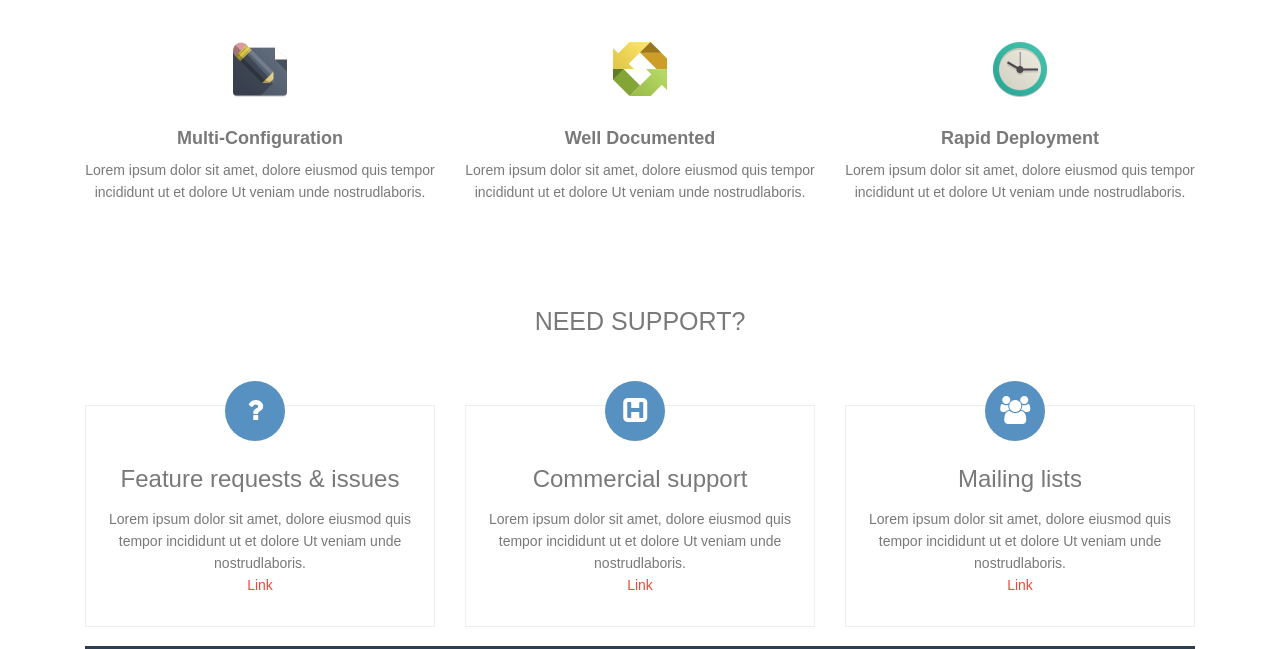
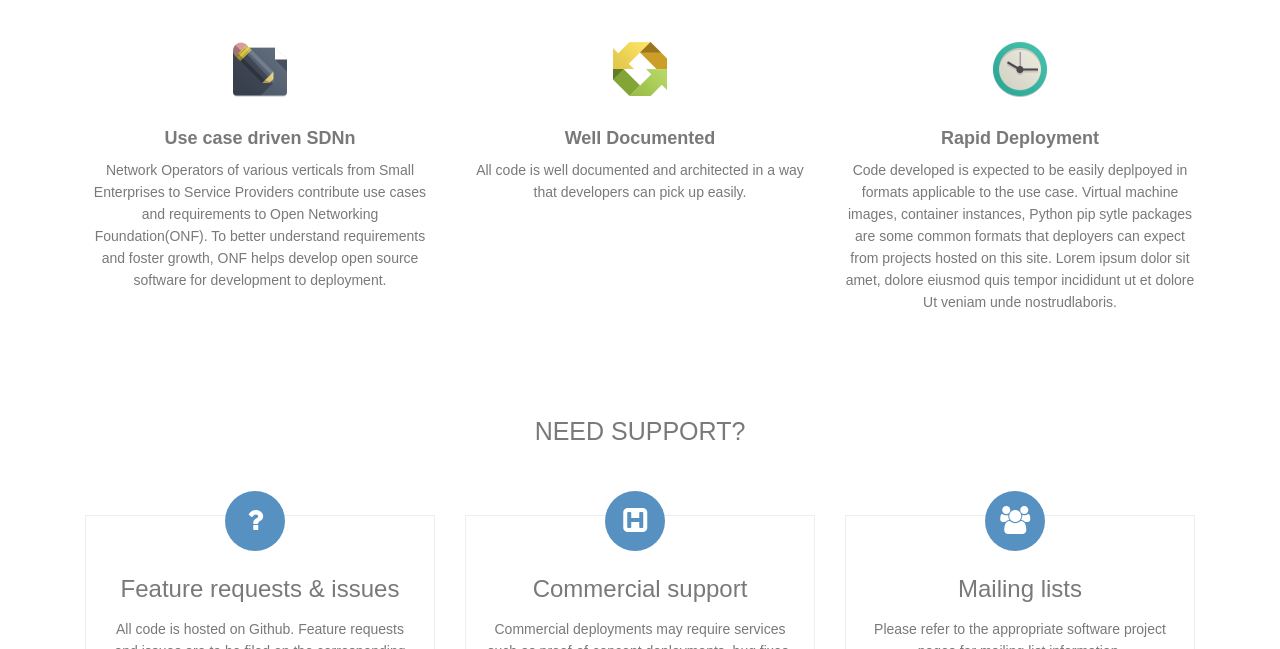
Before and after one commit to onfsdn/onfsdn.github.io, a plain HTML site: page index.html in a window 1280 px wide. Shown: the part 790-1439 px from the top of the page. Drawn offline with Linux system fonts and the light colour scheme.

Commit message:
content updated

```diff
--- a/index.html
+++ b/index.html
@@ -174,11 +174,11 @@
 
                 </em>
                 <h4>
-                  <b>Multi-Configuration</b>
+                  <b>Use case driven SDNn</b>
                 </h4>
               </div>
               <p class="text-center">
-                Lorem ipsum dolor sit amet, dolore eiusmod quis tempor incididunt ut et dolore Ut veniam unde nostrudlaboris.
+             Network Operators of various verticals from Small Enterprises to Service Providers contribute use cases and requirements to Open Networking Foundation(ONF).  To better understand requirements and foster growth, ONF helps develop open source software for development to deployment.
               </p>
             </div>
             <div class="col-md-4 col-sm-4 text-center wow fadeInUp">
@@ -191,7 +191,7 @@
                 </h4>
               </div>
               <p class="text-center">
-                Lorem ipsum dolor sit amet, dolore eiusmod quis tempor incididunt ut et dolore Ut veniam unde nostrudlaboris.
+             All code is well documented and architected in a way that developers can pick up easily.
               </p>
             </div>
             <div class="col-md-4 col-sm-4 text-center wow fadeInUp">
@@ -204,7 +204,8 @@
                 </h4>
               </div>
               <p class="text-center">
-                Lorem ipsum dolor sit amet, dolore eiusmod quis tempor incididunt ut et dolore Ut veniam unde nostrudlaboris.
+             Code developed is expected to be easily deplpoyed in formats applicable to the use case.  Virtual machine images, container instances, Python pip sytle packages are some common formats that deployers can expect from projects hosted on this site.
+              Lorem ipsum dolor sit amet, dolore eiusmod quis tempor incididunt ut et dolore Ut veniam unde nostrudlaboris.
               </p>
             </div>
           </div>
@@ -236,7 +237,7 @@
                                 <h3>Feature requests & issues
                                 </h3>
                                 <p>
-                                    Lorem ipsum dolor sit amet, dolore eiusmod quis tempor incididunt ut et dolore Ut veniam unde nostrudlaboris.
+                               All code is hosted on Github.  Feature requests and issues are to be filed on the corresponding Github issues pages.
                   <br>
                                     <a href="#">Link
                                     </a>
@@ -253,7 +254,7 @@
                                 <h3>Commercial support
                                 </h3>
                                 <p>
-                                   Lorem ipsum dolor sit amet, dolore eiusmod quis tempor incididunt ut et dolore Ut veniam unde nostrudlaboris.
+                               Commercial deployments may require services such as proof-of-concept deployments, bug fixes, feature additions, and customizations.  We are at this time building a list of vendors providing the same.  If you are vendor interested in providing a service, contact us.
                   <br>
                                     <a href="#">Link
                                     </a>
@@ -270,7 +271,7 @@
                                 <h3>Mailing lists
                                 </h3>
                                 <p>
-                                    Lorem ipsum dolor sit amet, dolore eiusmod quis tempor incididunt ut et dolore Ut veniam unde nostrudlaboris.
+                               Please refer to the appropriate software project pages for mailing list information.
                   <br>
                                     <a href="#">Link
                                     </a>
```
